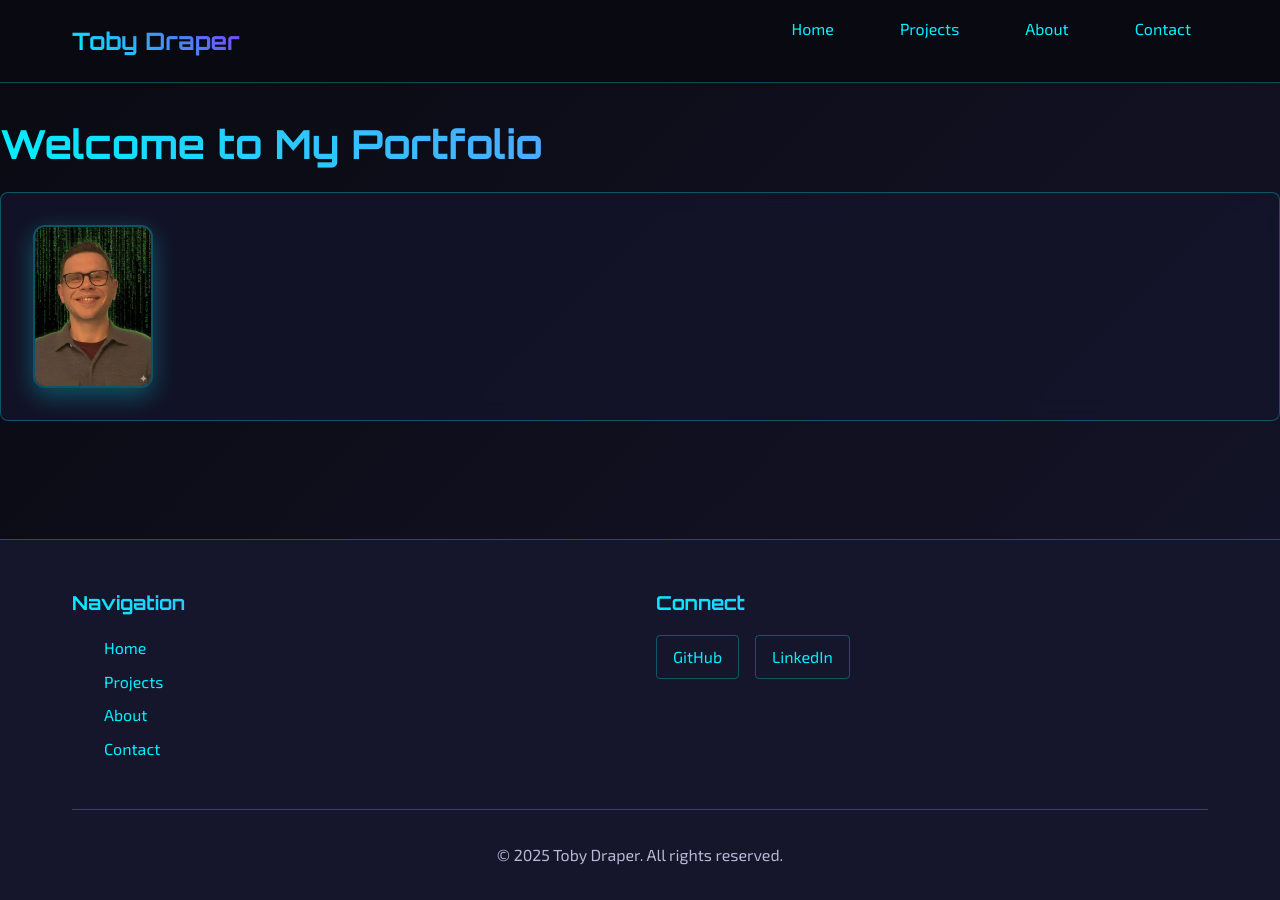
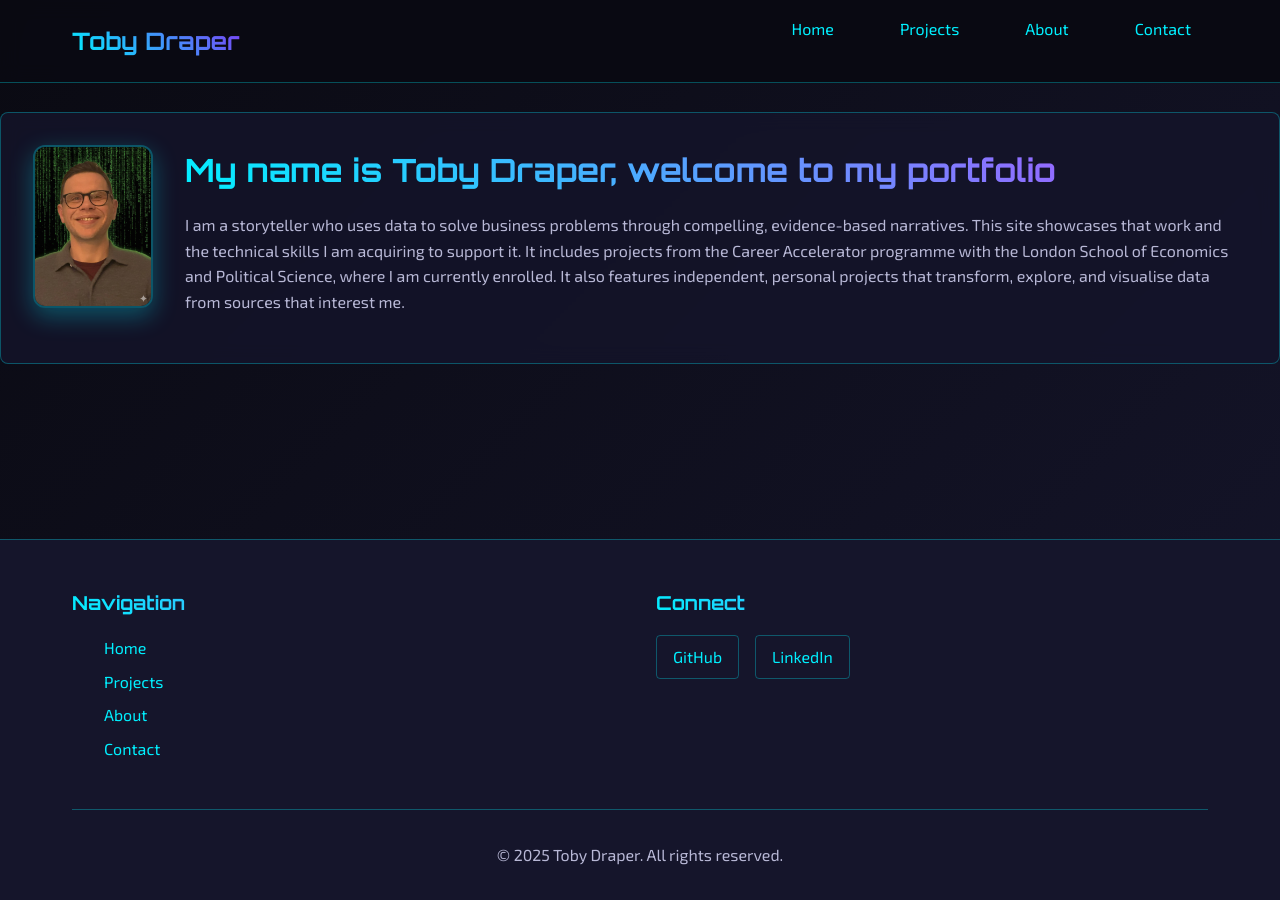
Before and after one commit to drapertoby/portfolio-toby-draper, a Jekyll site: the page built from index.md, in a window 1280 px wide. Built offline with Jekyll 4.4.1, drawn with Linux system fonts in a browser that asks for light colours.

Commit message:
Update index.md
rebuild # 2

```diff
--- a/index.md
+++ b/index.md
@@ -2,15 +2,16 @@
 layout: default
 title: "Home"
 ---
-
-# Welcome to My Portfolio
 
 <div class="card">
   <div class="profile-layout" style="display: flex !important; align-items: start !important; gap: 2rem !important;">
     <div class="headshot-container">
       <img src="/portfolio-toby-draper/images/toby.png" alt="Toby Draper headshot" class="headshot">
     </div>
-
+   <div class="profile-content">
+      <h2>My name is Toby Draper, welcome to my portfolio</h2>
+      <p>I am a storyteller who uses data to solve business problems through compelling, evidence-based narratives. This site showcases that work and the technical skills I am acquiring to support it. It includes projects from the Career Accelerator programme with the London School of Economics and Political Science, where I am currently enrolled. It also features independent, personal projects that transform, explore, and visualise data from sources that interest me.</p>
+    </div>
 
 </div>
 </div>
```
